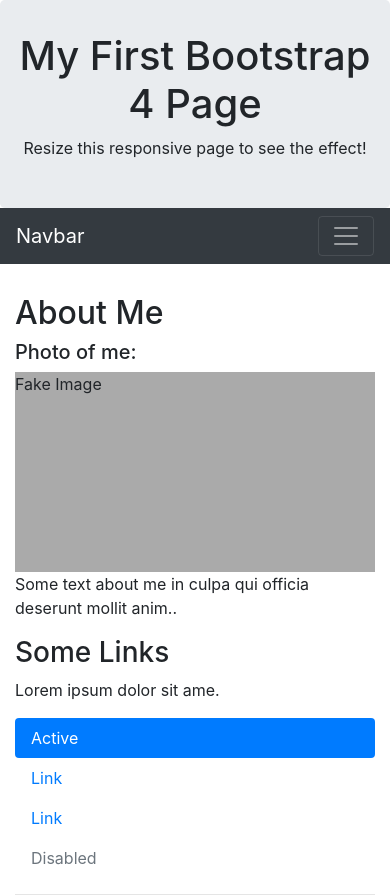
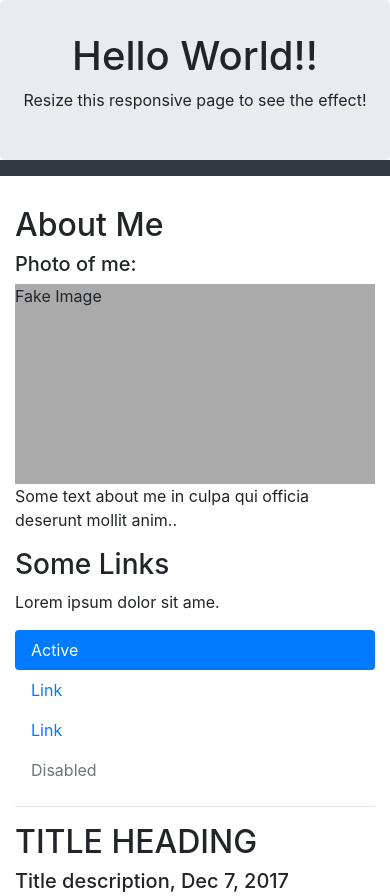
Before and after one commit to takafumiwao/test, a plain HTML site: page index.html in a window 390 px wide. Shown: the top 896 px of the page. Drawn offline with nearby package versions, Linux system fonts and the light colour scheme.

Commit message:
Navbarボタンを消す

```diff
--- a/index.html
+++ b/index.html
@@ -18,15 +18,11 @@
 <body>
 
 <div class="jumbotron text-center" style="margin-bottom:0">
-  <h1>My First Bootstrap 4 Page</h1>
+  <h1>Hello World!!</h1>
   <p>Resize this responsive page to see the effect!</p>
 </div>
 
 <nav class="navbar navbar-expand-sm bg-dark navbar-dark">
-  <a class="navbar-brand" href="#">Navbar</a>
-  <button class="navbar-toggler" type="button" data-toggle="collapse" data-target="#collapsibleNavbar">
-    <span class="navbar-toggler-icon"></span>
-  </button>
   <div class="collapse navbar-collapse" id="collapsibleNavbar">
     <ul class="navbar-nav">
       <li class="nav-item">
```
